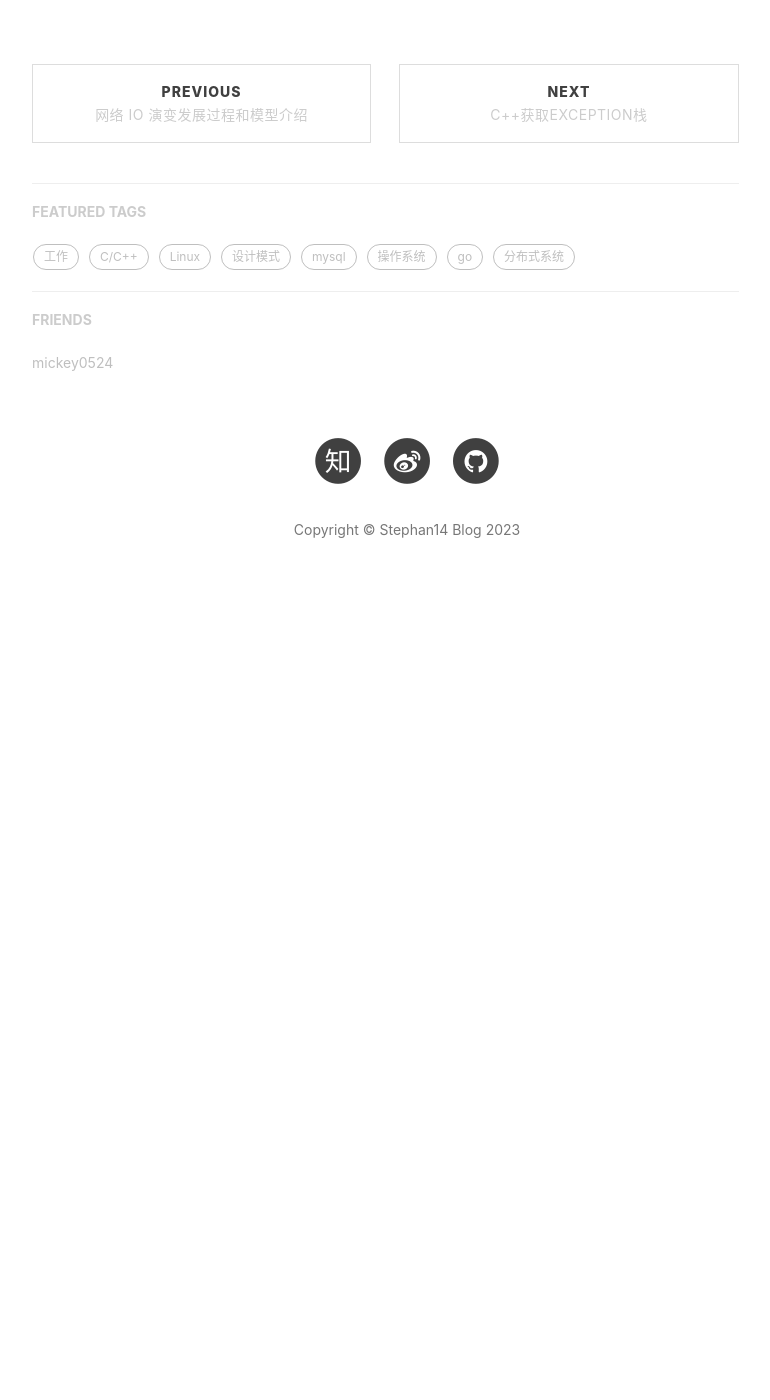
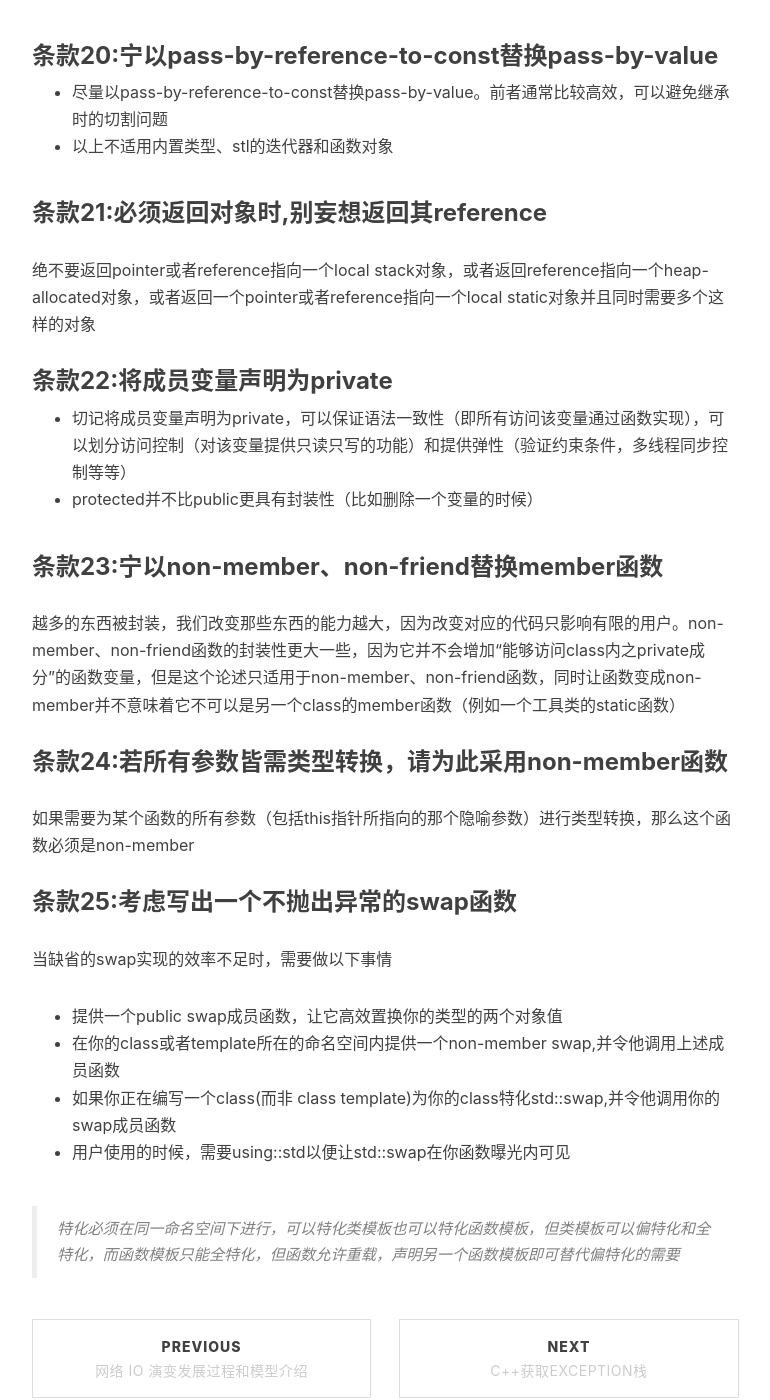
Before and after one commit to Stephan14/Stephan14.github.io, a Jekyll site: the page built from _posts/2022-12-10-effective-c++-reading-note.markdown, in a window 1280 px wide and 1400 px high, scrolled down 5197 px. Shown: the whole window, without its empty margins (233-1003 px from the left). Built offline with Jekyll 4.4.1, drawn with Linux system fonts in a browser that asks for light colours; nearby versions of some CDN libraries; comment, search, counter and statistics services are not loaded; before the commit the page ends 5831 px from its top, so only the background shows below that.

Commit message:
设计与声明

```diff
--- a/_posts/2022-12-10-effective-c++-reading-note.markdown
+++ b/_posts/2022-12-10-effective-c++-reading-note.markdown
@@ -163,3 +163,31 @@ public:
 - 什么是新type的“未声明接口”？
 - 你的新type有多么的一般化？
 是不是应该定义整个type家族？是不是应该定义一个class template？
+
+### 条款20:宁以pass-by-reference-to-const替换pass-by-value
+- 尽量以pass-by-reference-to-const替换pass-by-value。前者通常比较高效，可以避免继承时的切割问题
+- 以上不适用内置类型、stl的迭代器和函数对象
+
+### 条款21:必须返回对象时,别妄想返回其reference
+绝不要返回pointer或者reference指向一个local stack对象，或者返回reference指向一个heap-allocated对象，或者返回一个pointer或者reference指向一个local static对象并且同时需要多个这样的对象
+
+### 条款22:将成员变量声明为private
+- 切记将成员变量声明为private，可以保证语法一致性（即所有访问该变量通过函数实现），可以划分访问控制（对该变量提供只读只写的功能）和提供弹性（验证约束条件，多线程同步控制等等）
+- protected并不比public更具有封装性（比如删除一个变量的时候）
+
+### 条款23:宁以non-member、non-friend替换member函数
+越多的东西被封装，我们改变那些东西的能力越大，因为改变对应的代码只影响有限的用户。non-member、non-friend函数的封装性更大一些，因为它并不会增加“能够访问class内之private成分”的函数变量，但是这个论述只适用于non-member、non-friend函数，同时让函数变成non-member并不意味着它不可以是另一个class的member函数（例如一个工具类的static函数）
+
+### 条款24:若所有参数皆需类型转换，请为此采用non-member函数
+如果需要为某个函数的所有参数（包括this指针所指向的那个隐喻参数）进行类型转换，那么这个函数必须是non-member
+
+### 条款25:考虑写出一个不抛出异常的swap函数
+
+当缺省的swap实现的效率不足时，需要做以下事情
+
+- 提供一个public swap成员函数，让它高效置换你的类型的两个对象值
+- 在你的class或者template所在的命名空间内提供一个non-member swap,并令他调用上述成员函数
+- 如果你正在编写一个class(而非 class template)为你的class特化std::swap,并令他调用你的swap成员函数
+- 用户使用的时候，需要using::std以便让std::swap在你函数曝光内可见
+
+> 特化必须在同一命名空间下进行，可以特化类模板也可以特化函数模板，但类模板可以偏特化和全特化，而函数模板只能全特化，但函数允许重载，声明另一个函数模板即可替代偏特化的需要
```
